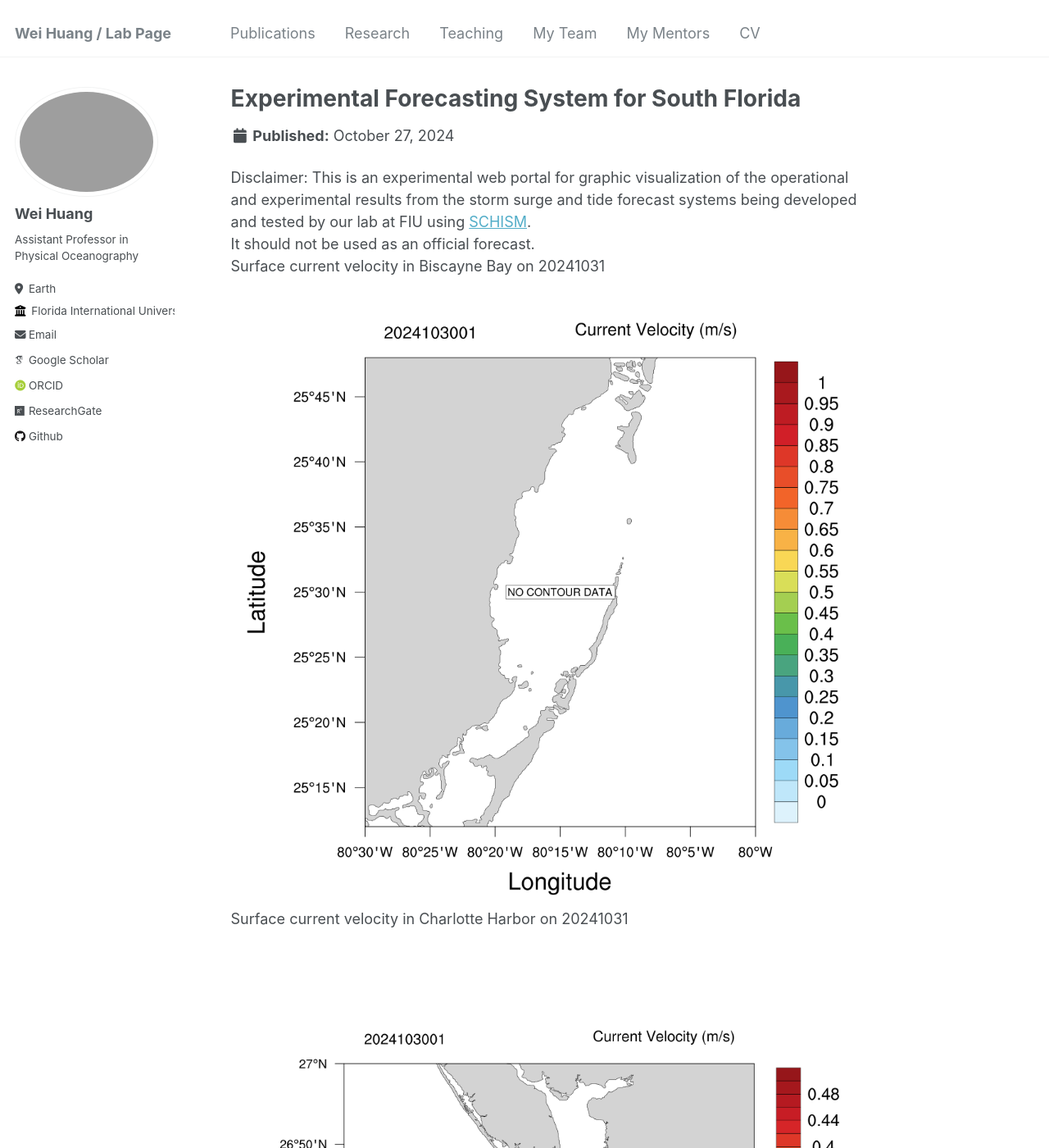
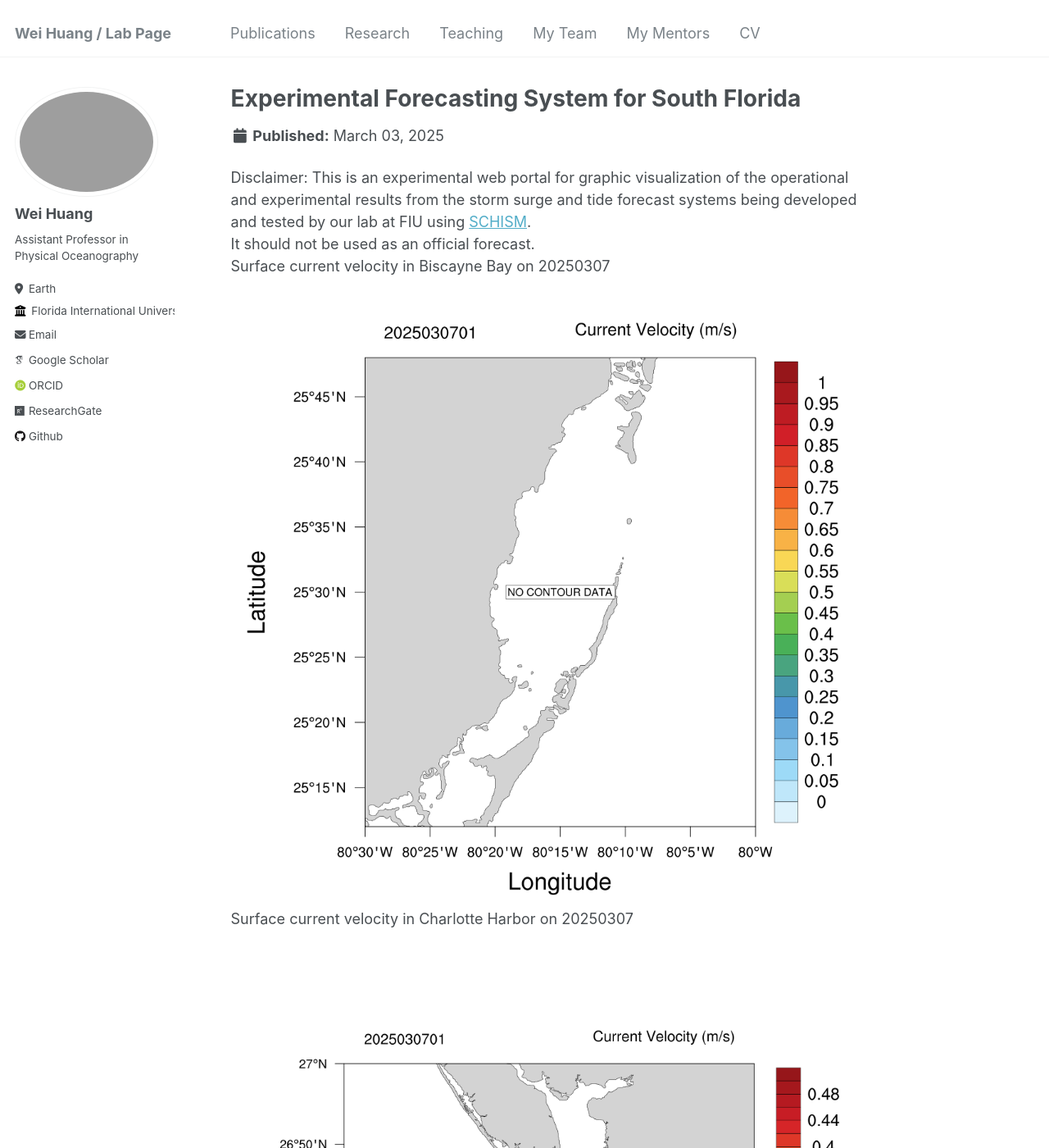
Before and after one commit to huang96169/huang96169.github.io, a Jekyll site: the page built from _research/research-1.md, in a window 1280 px wide and 1400 px high. Shown: the whole window at 82% size. Built offline with Jekyll 4.4.1, drawn with Linux system fonts in a browser that asks for light colours; some web fonts are replaced; some of the changed text lies outside the part shown.

Commit message:
replaced research_uv1.gif research_salt1.gif research_temp1.gif and replaced research_elev2.gif research_uv2.gif research_salt2.gif research_temp2.gif

```diff
--- a/_research/research-1.md
+++ b/_research/research-1.md
@@ -1,7 +1,7 @@
 ---
 title: "Experimental Forecasting System for South Florida"
-short: Surface current velocity of South Florida from 20241027 to 20241031
-date: 2024-10-27
+short: Surface current velocity of South Florida from 20250303 to 20250307
+date: 2025-03-03
 short1: "Disclaimer: This is an experimental web portal for graphic visualization of the operational and experimental results from the storm surge and tide forecast systems being developed and tested by our lab at FIU using [SCHISM](https://ccrm.vims.edu/schismweb/). It should not be used as an official forecast."
 excerpt: "<img src='/images/research_uv1.gif'>"
 collection: research
@@ -10,11 +10,11 @@ collection: research
 Disclaimer:
 This is an experimental web portal for graphic visualization of the operational and experimental results from the storm surge and tide forecast systems being developed and tested by our lab at FIU using [SCHISM](https://ccrm.vims.edu/schismweb/).<br/>
 It should not be used as an official forecast.<br/>
-Surface current velocity in Biscayne Bay on 20241031<br/>
+Surface current velocity in Biscayne Bay on 20250307<br/>
 <img src='/images/research_Bbay.png'>
-Surface current velocity in Charlotte Harbor on 20241031<br/>
+Surface current velocity in Charlotte Harbor on 20250307<br/>
 <img src='/images/research_Cbay.png'>
-Surface current velocity in Tampa Bay on 20241031<br/>
+Surface current velocity in Tampa Bay on 20250307<br/>
 <img src='/images/research_Tbay.png'>
 The map below showns observational stations used for validating the model's results, as well as the horizontal grid. <br/>
 The horizontal grid for SCHISM in simulating Biscayne Bay in South Florida, using flexible resolution resolving levees and canals (1-2 m), watershed rural and urban areas (30m-50m) and coastal ocean (500m-5km).<br/>
```
Also changed, not shown: _research/research-2.md (+6 -6 lines), images/research_Bbay.png, images/research_Cbay.png, images/research_Tbay.png.
